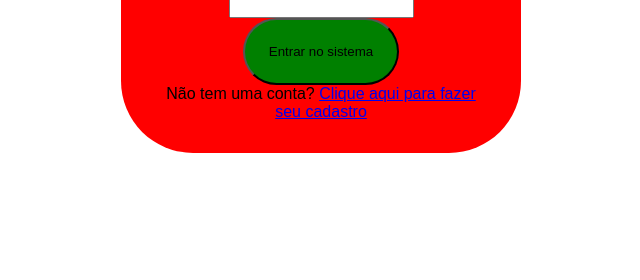
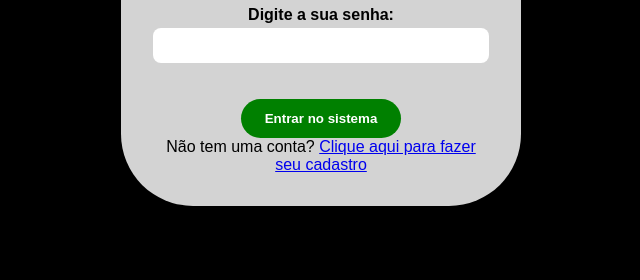
Before and after one commit to lucasbasso92/pagina-cadastro-electron, an Electron app: page index.html in a window 800 px wide. Shown: the part 520-800 px from the top of the page, without its empty margins (79-719 px from the left). Drawn offline with Linux system fonts and the light colour scheme.

Commit message:
alterando cor e botoes

```diff
--- a/styles.css
+++ b/styles.css
@@ -1,43 +1,65 @@
 /* Definir estilos globais */
 * {
-  margin: 0; /* Remover margin de todos os elementos */
-  paddingg: 0; /* Remover padding de todos os elementos */
-  box-sizing: border-box; /* Incluir padding e border no tamanho total do elemento */
+    margin: 0;
+    padding: 0;
+    box-sizing: border-box;
   }
 
-
-/* Alterar o CSS da tag body*/
+  /* Estilo para o body com fundo preto */
   body {
-    height: 100vh; /* Definir altura da tela view-height */
-    display: flex; /* usar felxbox para o layout */
-    justify-content: center; /* Centralizar horizontalmente */
-    align-items: center; /* Centralizar verticalmente */
+    height: 100vh;
+    background-color: #000; /* Fundo preto */
+    display: flex;
+    justify-content: center;
+    align-items: center;
   }
 
-/* Definir estilos para a tag DIV */
-div{
-   background-color: red; /* Definir cor de fundo vermelha */
-   padding: 32px; /* Adicionar espaçamento interno de 32px */
-   font-family: Arial;
-   max-width: 400px;  /*Definir largura máxima */
-   border-radius: 72px; /*Arrendondar as bordas*/
+  /* Estilo da div principal com fundo cinza claro */
+  div {
+    background-color: #d3d3d3; /* Cinza claro */
+    padding: 32px;
+    font-family: Arial, sans-serif;
+    max-width: 400px;
+    width: 100%;
+    border-radius: 72px;
+    text-align: center;
   }
 
-label{
-    font-weight: bold; /*Definir fonte em negrito */
+  /* Estilo dos rótulos */
+  label {
+    font-weight: bold;
+    display: block;
+    margin-top: 16px;
   }
 
-button{
+  /* Estilo dos campos de input */
+  input {
+    margin-top: 4px;
+    margin-bottom: 12px;
+    padding: 10px;
+    width: 100%;
+    border-radius: 8px;
+    border: none;
+  }
+
+  /* Estilo do botão */
+  button {
     background-color: green;
     margin-top: 18px;
-    padding: 24px;
+    padding: 12px 24px;
     border-radius: 200px;
-    display: block; /* ou display: inline-block; */
-    margin: auto;
+    display: block;
+    margin: 24px auto 0;
+    color: white;
+    font-weight: bold;
+    border: none;
+    cursor: pointer;
   }
+
+  /* Efeito ao passar o mouse */
   button:hover {
     background-color: yellow;
     color: black;
-    font-weight: bold;
+  }
     border-radius: 200px;
 }
```
Lines whose indentation alone changed are shown as unchanged.
